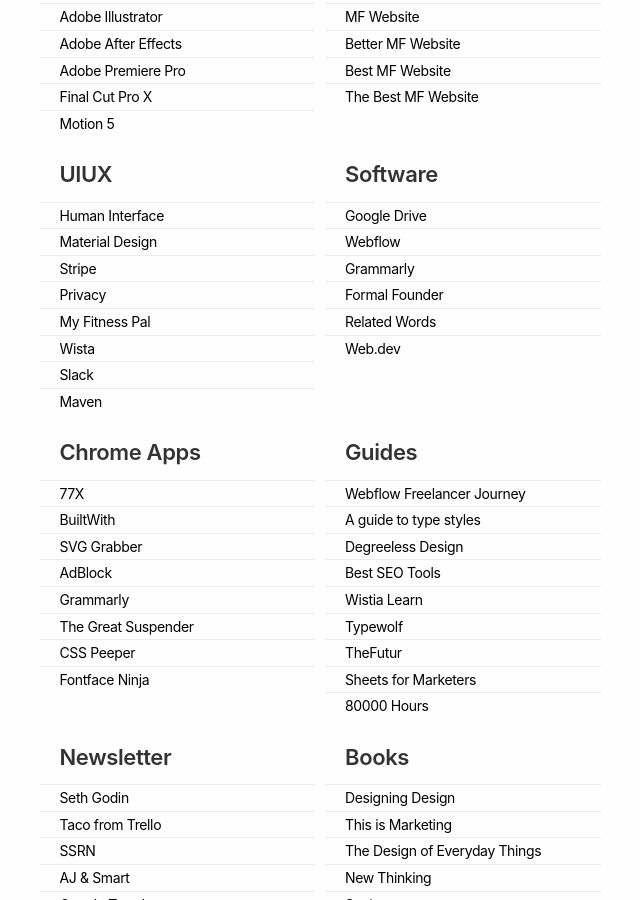
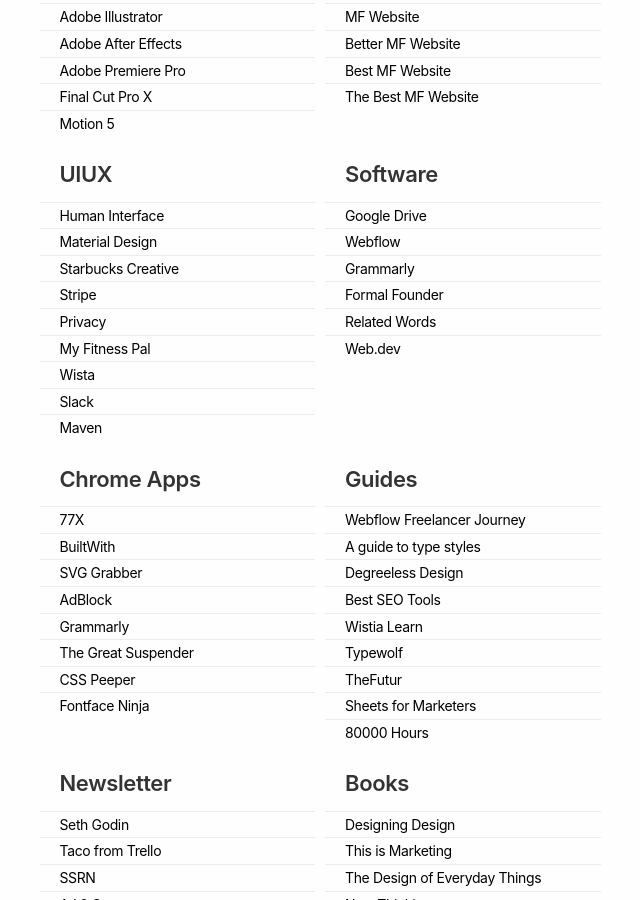
Before and after one commit to LukasMurdock/LukasMurdock.github.io, a Jekyll site: the page built from resources.html, in a window 1280 px wide and 900 px high, scrolled down 361 px. Shown: the whole window, without its empty margins (320-960 px from the left). Built offline with Jekyll 4.4.1, drawn with Linux system fonts in a browser that asks for light colours; nearby versions of some CDN libraries.

Commit message:
Update resources.yaml

```diff
--- a/_data/resources.yaml
+++ b/_data/resources.yaml
@@ -95,6 +95,11 @@
 
     - Title: Material Design
       Link: https://material.io/design/
+      Comment: ""
+      Category: UIUX
+
+    - Title: Starbucks Creative
+      Link: https://creative.starbucks.com
       Comment: ""
       Category: UIUX
 
```
